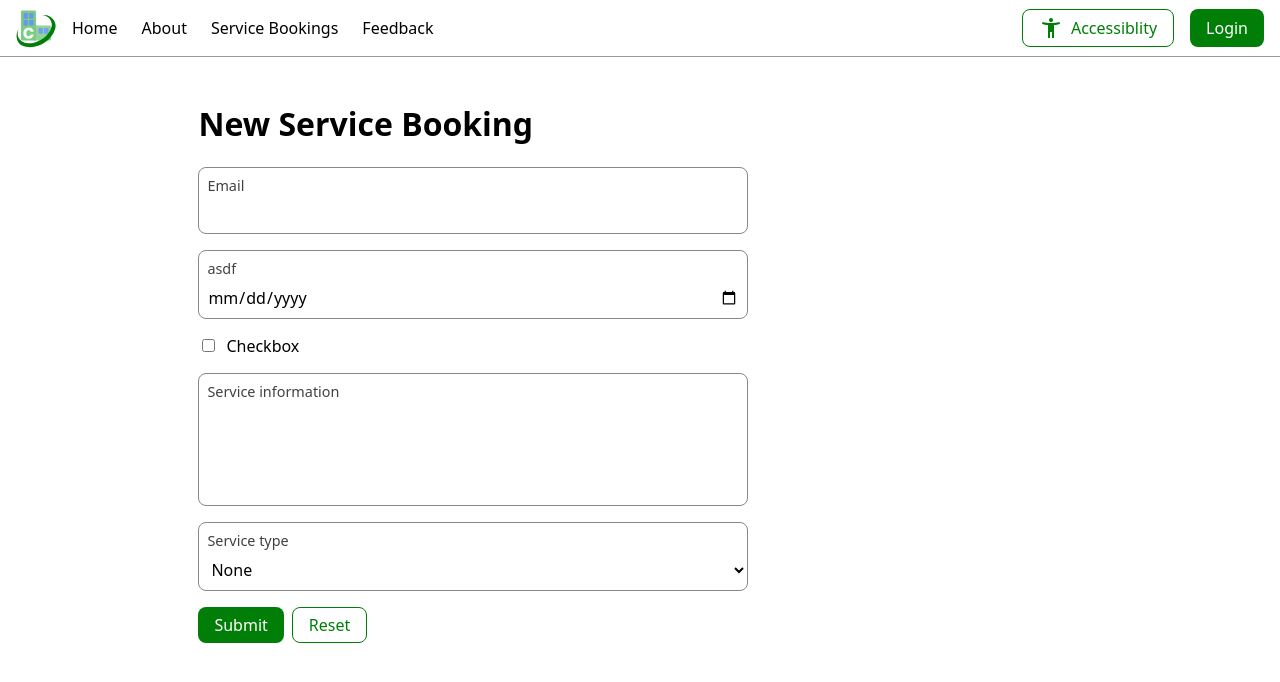
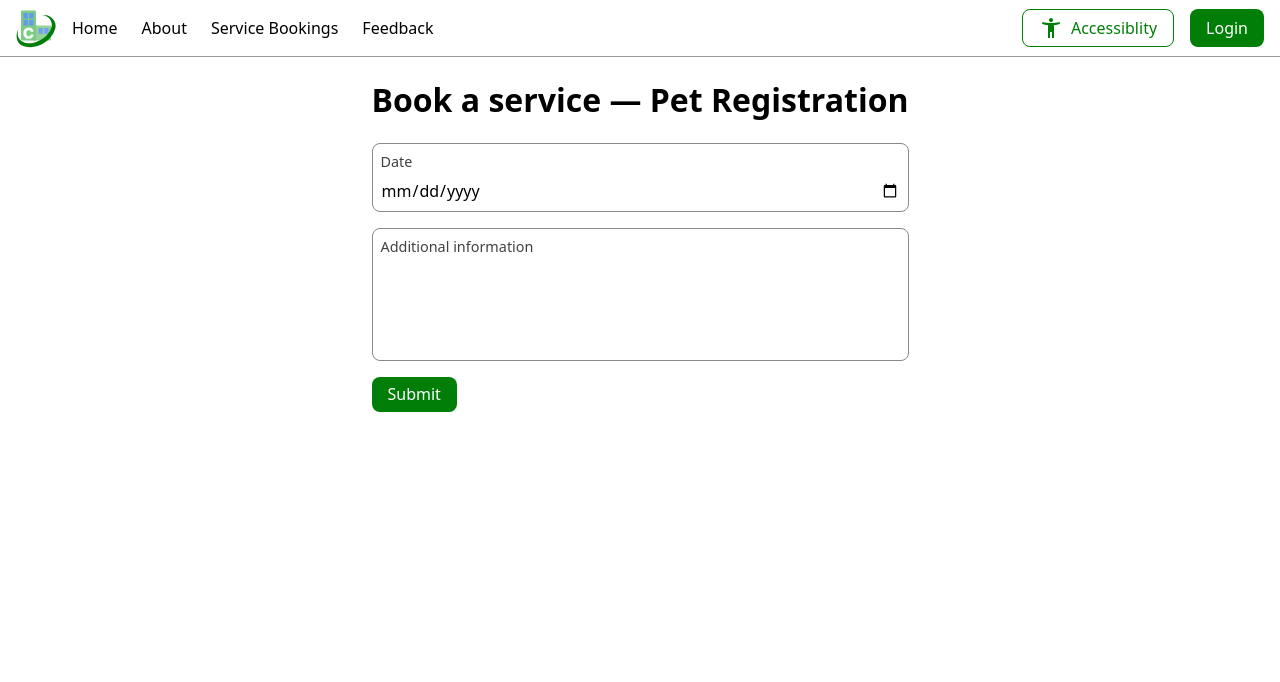
Before and after one commit to JamesRampling/CityLinkConnect, a Vue app: page /booking/0 in a window 1280 px wide. Shown: the top 682 px of the page. Built offline with nearby package versions, Linux system fonts and the light colour scheme.

Commit message:
Adjust service booking page

```diff
--- a/src/App.vue
+++ b/src/App.vue
@@ -134,8 +134,4 @@ nav {
   display: flex;
   gap: 1rem;
 }
-
-main {
-  padding-block-start: 0.5rem;
-}
 </style>
--- a/src/assets/components.css
+++ b/src/assets/components.css
@@ -62,8 +62,10 @@
 
 .page-wrapper {
   max-width: 100ch;
-  margin: auto;
-  padding: 1rem;
+  width: fit-content;
+  margin-inline: auto;
+  padding-inline: 1rem;
+  margin-block-start: 1rem;
 }
 
 .form {
--- a/src/routes/BookingFormView.vue
+++ b/src/routes/BookingFormView.vue
@@ -1,28 +1,23 @@
 <script setup lang="ts">
-import InputCheckbox from '@/components/InputCheckbox.vue';
-import InputSelect from '@/components/InputSelect.vue';
 import InputText from '@/components/InputText.vue';
 import InputTextarea from '@/components/InputTextarea.vue';
+
 defineProps<{ serviceId: number }>();
+
+// TODO: hook up to server
+const serviceName = 'Pet Registration';
 </script>
 
 <template>
   <div class="page-wrapper">
-    <h1>New Service Booking</h1>
+    <h1>Book a service &mdash; {{ serviceName }}</h1>
     <form class="form" action="" @submit.prevent>
-      <InputText type="email" name="email-input" label="Email" />
+      <InputText type="date" name="date-input" label="Date" />
 
-      <InputText type="date" name="date-input" label="asdf" />
-
-      <InputCheckbox id="checkbox-input-2" name="asdf" label="Checkbox" />
-
-      <InputTextarea name="service-information" label="Service information" />
-
-      <InputSelect name="service-type" label="Service type" />
+      <InputTextarea name="service-notes" label="Additional information" />
 
       <div class="button-row">
         <button type="submit" class="button-filled">Submit</button>
-        <button type="reset" class="button-outlined">Reset</button>
       </div>
     </form>
   </div>
```
